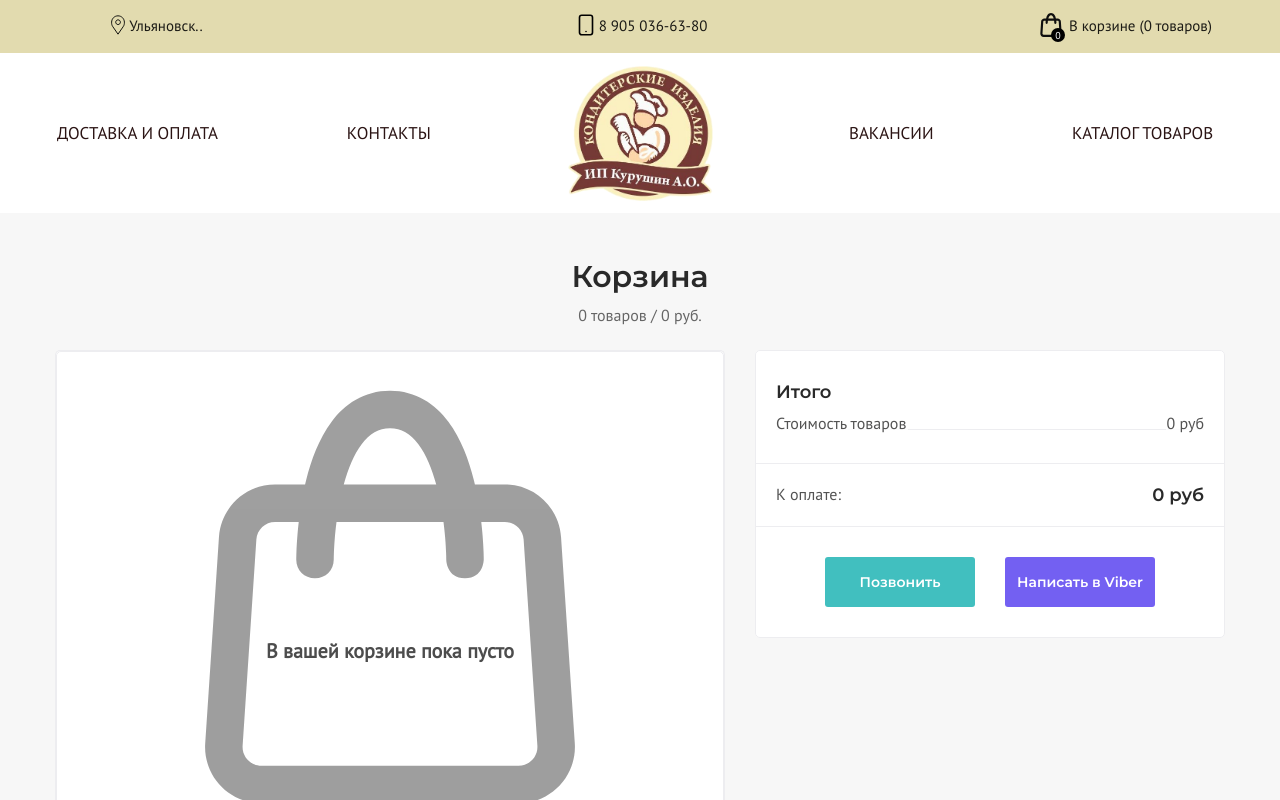
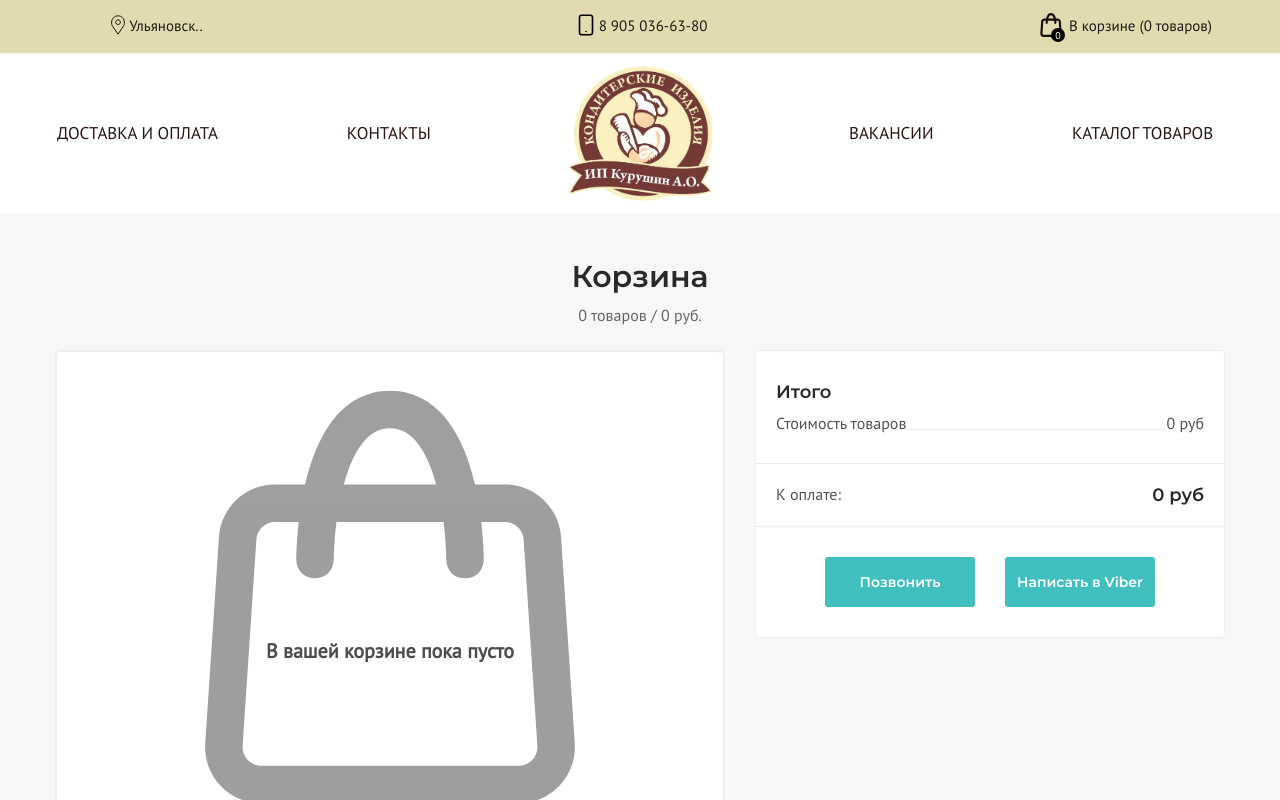
Before and after one commit to X6uddy/confectionery-frontend, a React (Create React App) app: page /basket in a window 1280 px wide. Shown: the top 800 px of the page. Built offline with nearby package versions, Linux system fonts and the light colour scheme.

Commit message:
changed text color in btns on basket Page

```diff
--- a/src/components/pages/basketPage/BasketPage.js
+++ b/src/components/pages/basketPage/BasketPage.js
@@ -4,8 +4,8 @@ import { useSelector } from "react-redux";
 
 
 
-// import BasketModal from "../../modals/basketModal/BasketModal";
-// import OrderSuccessModal from "../../modals/orderSuccessModal/OrderSuccessModal";
+    // import BasketModal from "../../modals/basketModal/BasketModal";
+    // import OrderSuccessModal from "../../modals/orderSuccessModal/OrderSuccessModal";
 
 import './BasketPage.scss';
 import './BasketPage-media.scss';
--- a/src/components/pages/basketPage/BasketPage.scss
+++ b/src/components/pages/basketPage/BasketPage.scss
@@ -62,9 +62,6 @@
             font-family: Montserrat;
             font-size: 14px;
             font-weight: 600;
-            &-viber {
-                background-color: #7360F2;
-            }
             &-modal {
                 width: 150px;
             }
```
